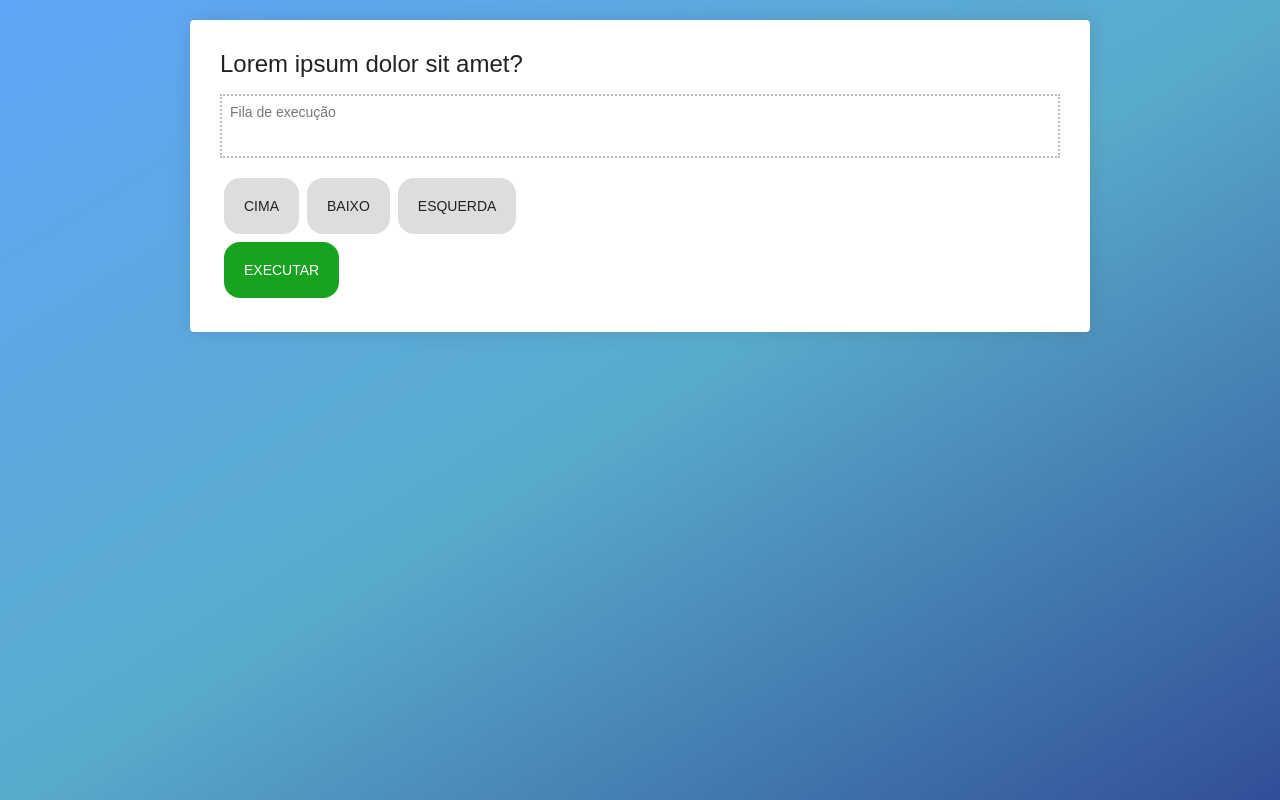
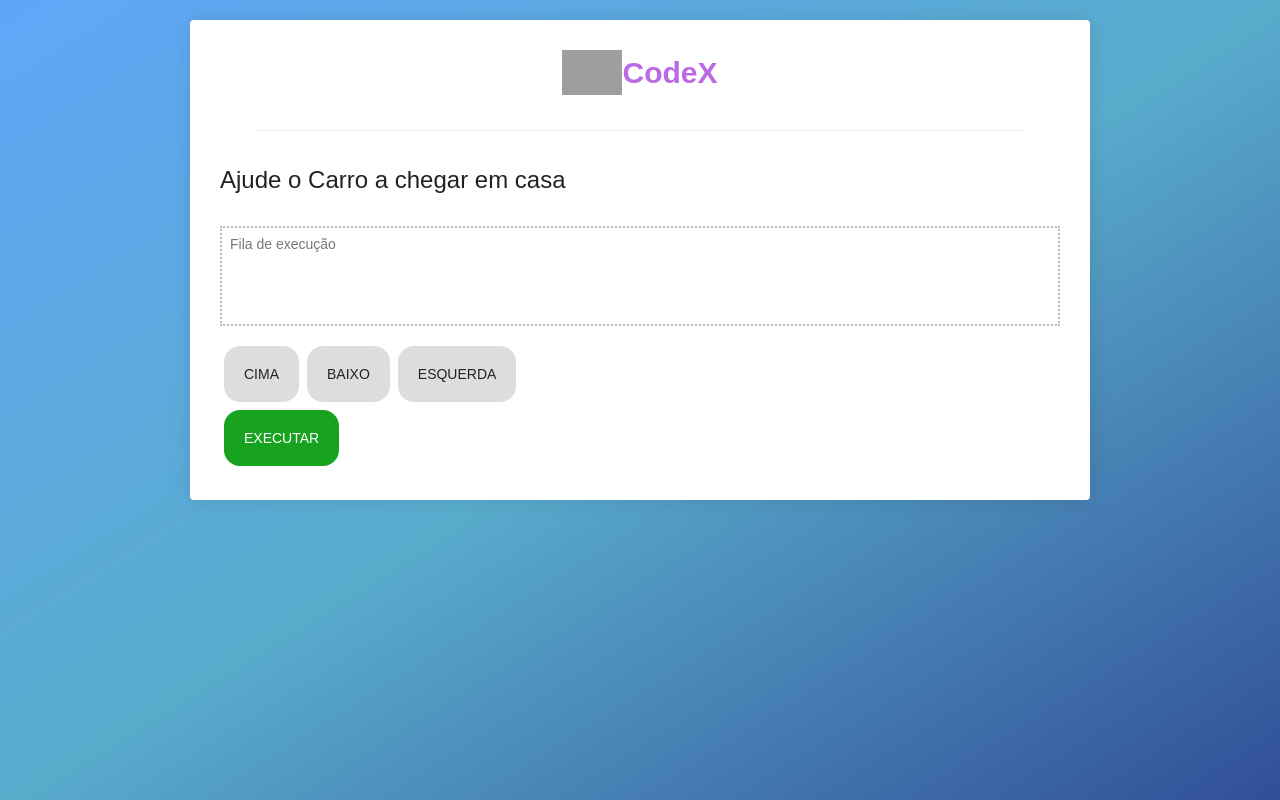
Before and after one commit to thiago-z0/duocode, a React (Create React App) app: page / in a window 1280 px wide. Built offline with nearby package versions, Linux system fonts and the light colour scheme; grey boxes are pictures that could not be loaded.

Commit message:
Basic Interface

```diff
--- a/src/pages/Main/index.js
+++ b/src/pages/Main/index.js
@@ -2,12 +2,18 @@ import React,  { useState } from 'react';
 import styled from 'styled-components';
 
 import Container from '../../components/container';
+
+import { Loading, Header } from './styles';
+import Row from '../../components/row';
+import logo from '../../img/code-flat.png';
+
 
 const buttons = [
   { id: 0, text: 'CIMA' },
   { id: 1, text: 'BAIXO' },
   { id: 2, text: 'ESQUERDA' },
 ]
+
 
 export default function Main() {
 
@@ -23,9 +29,18 @@ export default function Main() {
 
   return (
     <Container>
+       <Header>
+          <img src={logo} alt='Logo'></img>
+          <h1>  CodeX</h1>
+        </Header>
+        <Row/>
       <Question>
-        Lorem ipsum dolor sit amet?
+        Ajude o Carro a chegar em casa
       </Question>
+
+      <img>
+
+      </img>
 
       <Queue>
         Fila de execução<br />
@@ -67,7 +82,7 @@ const Queue = styled.div`
   border-width: 2px;
   border-color: #bbb;
   width: 100%;
-  height: 64px;
+  height: 100px;
   margin: 16px 0px;
   padding: 8px;
   color: #777;
--- a/src/pages/Main/styles.js
+++ b/src/pages/Main/styles.js
@@ -34,7 +34,7 @@ export const Header = styled.div`
     }
     h1 {
       font-size: 30px;
-      color: #093087;
+      color: #BC69E4;
     }
 `;
 
```
